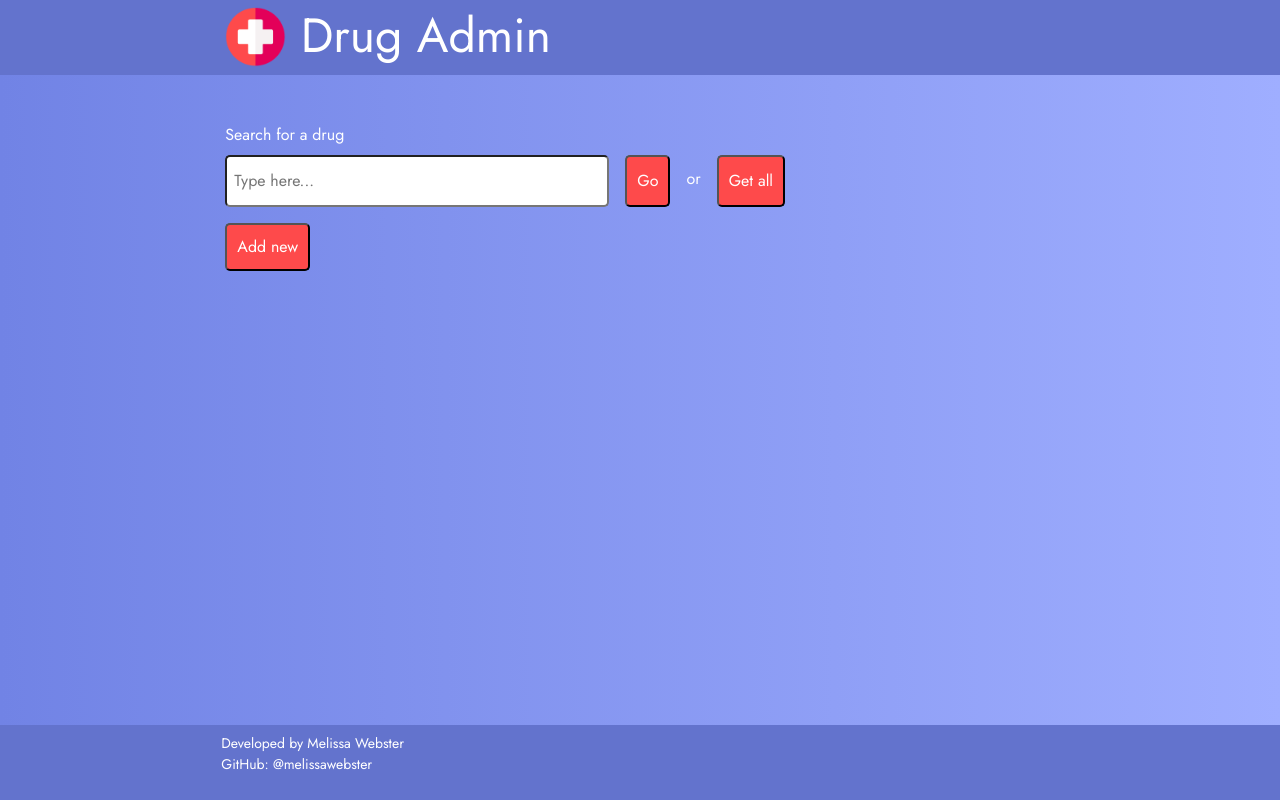
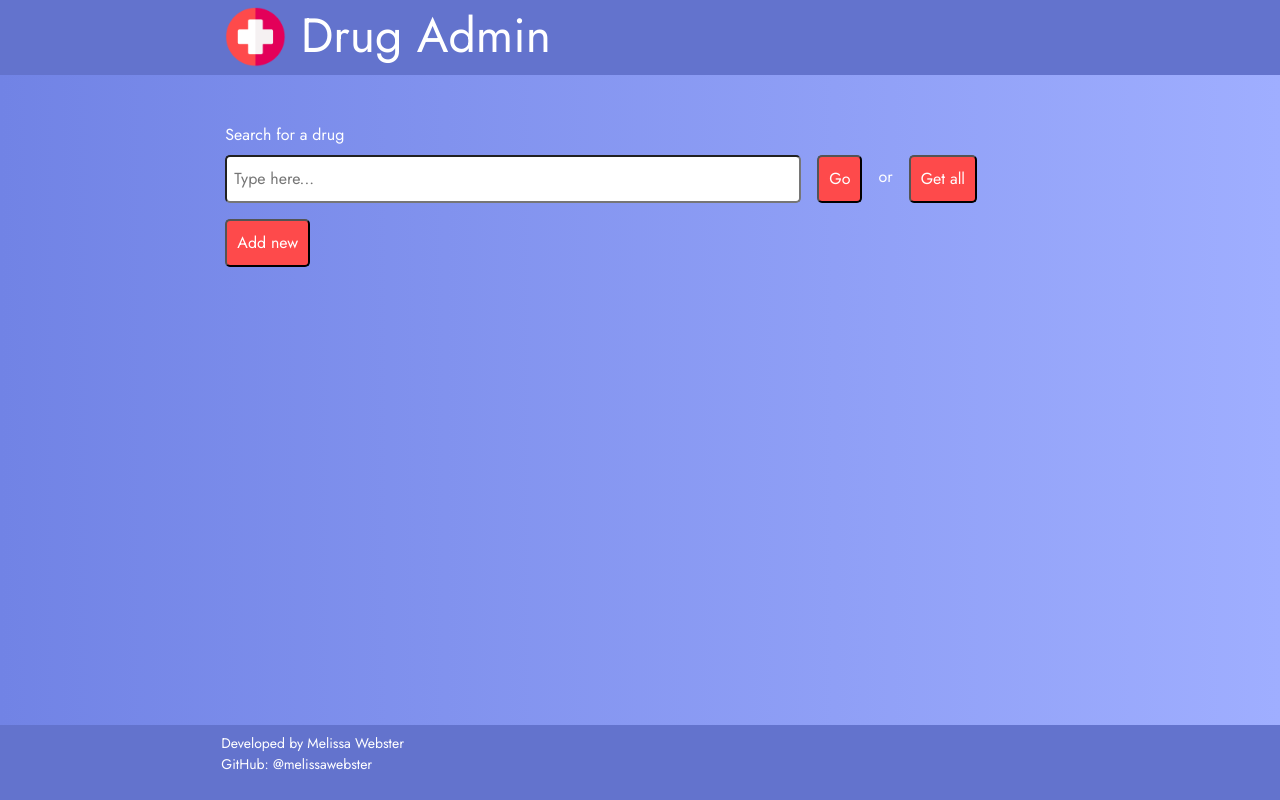
Before and after one commit to melissawebster/drug-admin-api, a React (Vite) app in the folder drug-admin-frontend/: page / in a window 1280 px wide. Built offline with nearby package versions, Linux system fonts and the light colour scheme.

Commit message:
search bar fix

```diff
--- a/drug-admin-frontend/src/components/search-bar/SearchBar.css
+++ b/drug-admin-frontend/src/components/search-bar/SearchBar.css
@@ -6,7 +6,7 @@
 }
 
 .text-input {
-    width: 30vw;
+    width: 45vw;
     border-radius: 5px;
 }
 
@@ -18,6 +18,6 @@
     border-radius: 5px;
 }
 
-p {
-    margin-top: 12px;
+span {
+    margin-top: 10px;
 }
--- a/drug-admin-frontend/src/components/search-bar/SearchBar.tsx
+++ b/drug-admin-frontend/src/components/search-bar/SearchBar.tsx
@@ -16,8 +16,8 @@ function SearchBar () {
               <div className="col-8 mx-auto d-flex">
                   <input type="text" className="text-input" placeholder=" Type here..." />
                   <button className="button mx-3">Go</button>
-                  <p>or</p>
-                  <button className="button mx-3">Get all</button>
+                  <span>or</span>
+                  <button className="button mx-3">Get&nbsp;all</button>
               </div>
             </div>
 
```
